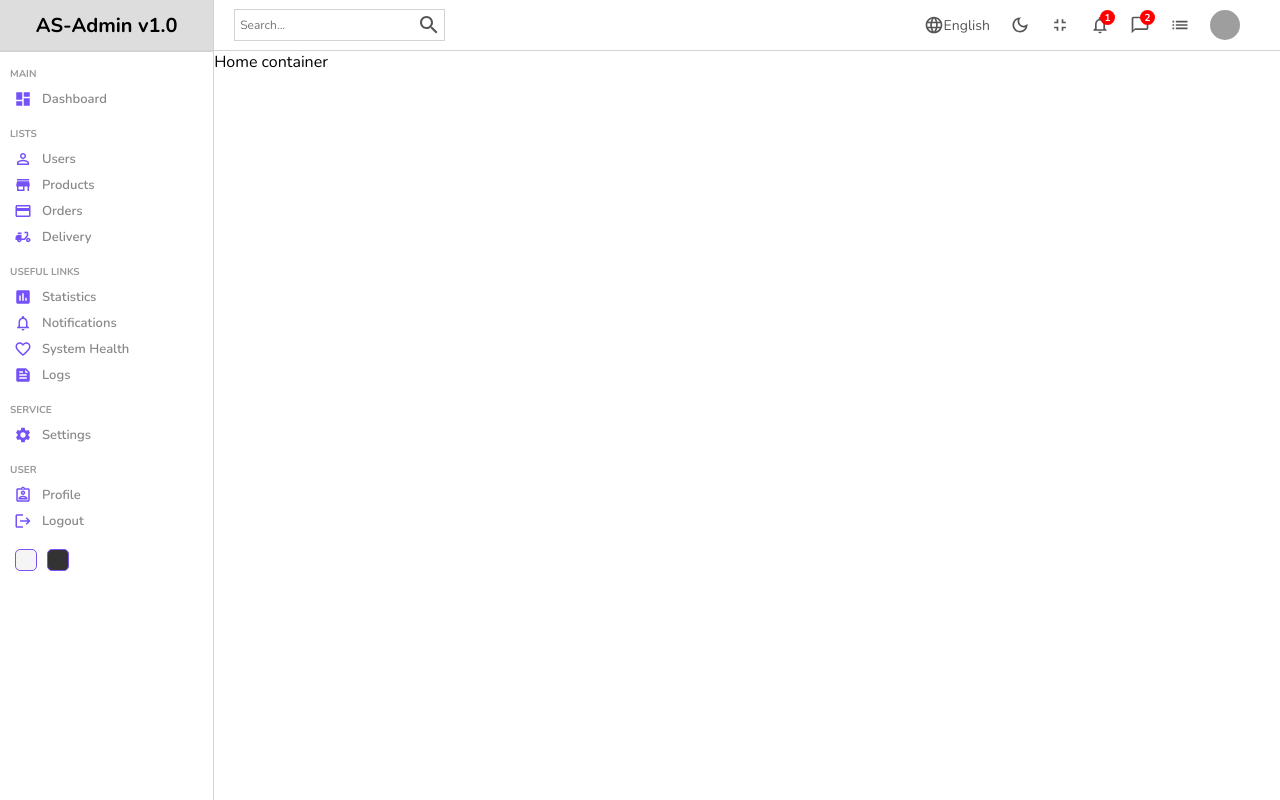
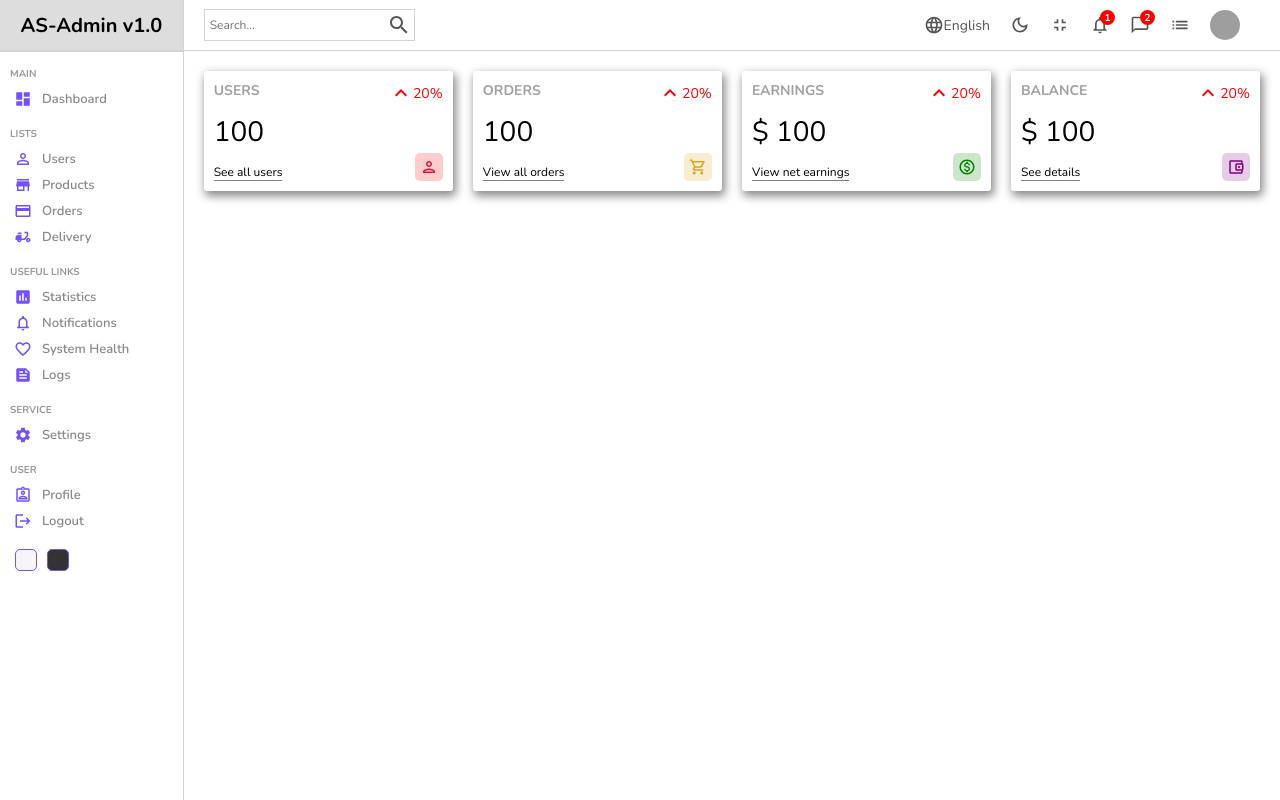
Before and after one commit to SGGaita/reactjs-admin-dashboard, a React (Create React App) app: page / in a window 1280 px wide. Built offline with nearby package versions, Linux system fonts and the light colour scheme; grey boxes are pictures that could not be loaded.

Commit message:
setup reusable widgets on homepage

```diff
--- a/src/components/index.js
+++ b/src/components/index.js
@@ -1,2 +1,3 @@
 export * from "./sidebar/Sidebar"
 export * from "./navbar/Navbar"
+export * from "./widgets/Widgets"
--- /dev/null
+++ b/src/components/widgets/Widgets.jsx
@@ -0,0 +1,93 @@
+import React from 'react'
+import KeyboardArrowUpOutlinedIcon from '@mui/icons-material/KeyboardArrowUpOutlined';
+import PersonOutlinedIcon from '@mui/icons-material/PersonOutlined';
+import AccountBalanceWalletOutlinedIcon from '@mui/icons-material/AccountBalanceWalletOutlined';
+import ShoppingCartOutlinedIcon from '@mui/icons-material/ShoppingCartOutlined';
+import MonetizationOnOutlinedIcon from '@mui/icons-material/MonetizationOnOutlined';
+import "./widgets.scss"
+
+const Widgets = ({type}) => {
+  let data;
+
+  //temporary
+  const amount = 100
+  const diff = 20
+
+  switch(type){
+
+  case "user":
+  data ={
+    title:"USERS",
+    isMoney:false,
+    link: "See all users" ,
+    icon:<PersonOutlinedIcon
+     className="icon"
+     style={{
+       color:"crimson",
+       backgroundColor:"rgba(255,0,0,0.2)"
+     }}/>
+  };
+  break;
+  case "order":
+  data ={
+    title:"ORDERS",
+    isMoney:false,
+    link: "View all orders" ,
+    icon:<ShoppingCartOutlinedIcon
+     className="icon"
+     style={{
+      color:"goldenrod",
+      backgroundColor:"rgba(218,165,32,0.2)"
+    }}/>
+  };
+  break;
+  case "earnings":
+  data ={
+    title:"EARNINGS",
+    isMoney:true,
+    link: "View net earnings" ,
+    icon:<MonetizationOnOutlinedIcon
+      className="icon"
+      style={{
+        color:"green",
+        backgroundColor:"rgba(0,128,0,0.2)"
+      }}
+      />
+  };
+  break;
+  case "balance":
+  data ={
+    title:"BALANCE",
+    isMoney:true,
+    link: "See details" ,
+    icon:<AccountBalanceWalletOutlinedIcon
+     className="icon"
+     style={{
+      color:"purple",
+      backgroundColor:"rgba(128,0,128,0.2)"
+    }}
+    />
+  };
+  break;
+  default:
+  break;
+}
+
+  return (
+    <div className="widget">
+        <div className="left">
+          <span className="title">{data.title}</span>
+          <span className="counter">{data.isMoney && "$"} {amount}</span>
+          <span className="link">{data.link}</span>
+        </div>
+        <div className="right">
+          <div className="percentage negative">
+            <KeyboardArrowUpOutlinedIcon/>
+            {diff}%</div>
+            {data.icon}
+        </div>
+    </div>
+  )
+}
+
+export {Widgets}
--- /dev/null
+++ b/src/components/widgets/widgets.scss
@@ -0,0 +1,54 @@
+.widget{
+    display:flex;
+    justify-content: space-between;
+    flex:1;
+    padding: 10px;
+    border-radius:3px;
+    -webkit-box-shadow:2px 4px 10px 1px rgba(0,0,0,0.47);
+    box-shadow:2px 4px 10px 1px rgba(0,0,0,0.47);
+    height: 100px;
+
+    .left,.right{
+        display:flex;
+        flex-direction: column;
+        justify-content: space-between;
+
+        .title{
+            font-weight: bold;
+            font-size: 14px;
+            color:rgba(160,160,160);
+        }
+
+        .counter{
+            font-size: 28px;
+            font-weight: 300;
+        }
+
+        .link{
+            width:max-content;
+            font-size: 12px;
+            border-bottom: 1px solid grey;
+            cursor:pointer;
+        }
+
+        .percentage{
+            display: flex;
+            align-items: center;
+            font-size: 14px;
+
+            &.positive{
+                color:green
+            }
+            &.negative{
+                color:red;
+            }
+        }
+
+        .icon{
+            font-size: 18px;
+            padding: 5px;
+            border-radius: 5px;
+            align-self: flex-end;
+        }
+    }
+}
--- a/src/pages/home/Home.jsx
+++ b/src/pages/home/Home.jsx
@@ -1,6 +1,6 @@
 import React from 'react'
 import "./home.scss"
-import { Sidebar, Navbar } from "../../components"
+import { Sidebar, Navbar,Widgets} from "../../components"
 
 const Home = () => {
   return (
@@ -8,7 +8,17 @@
       <Sidebar />
       <div className="homeContainer">
         <Navbar/>
-        Home container
+        <div className="widgets">
+          {/*Edit widgets in components/widget DIR*/}
+          <Widgets type="user"/>
+          <Widgets type="order"/>
+          <Widgets type="earnings"/>
+          <Widgets type="balance"/>
+        </div>
+
+        <div className="charts">
+
+        </div>
       </div>
     </div>
 
--- a/src/pages/home/home.scss
+++ b/src/pages/home/home.scss
@@ -3,6 +3,13 @@
 
     .homeContainer{
 
-        flex:5;
+        flex:6;
+
+        .widgets{
+            display:flex;
+            padding: 20px;
+            gap:20px;
+        }
+
     }
 }
```
